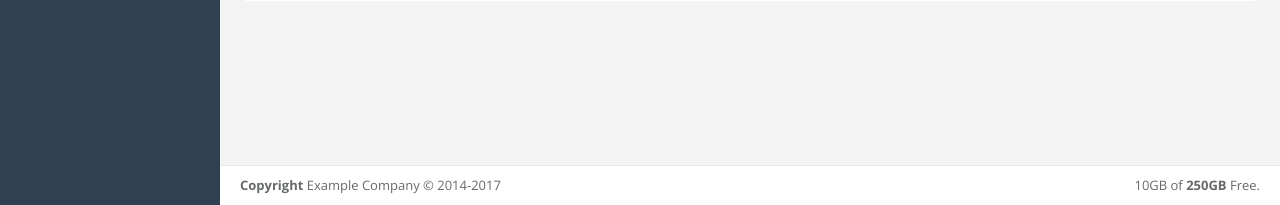
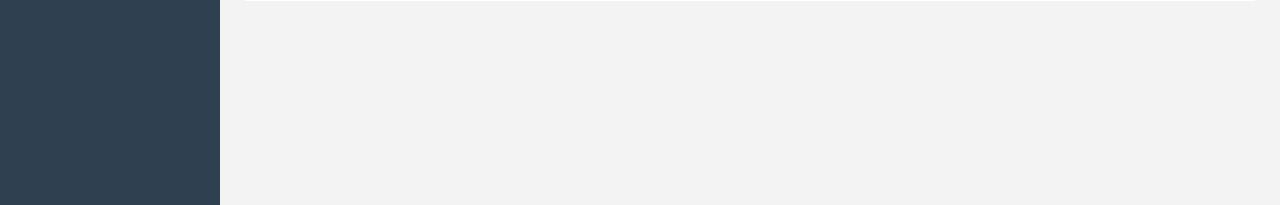
Before and after one commit to geektutor/isl, a PHP site: page /online/dashboard.php in a window 1280 px wide. Shown: the part 595-800 px from the top of the page. Run offline with PHP 8.4, Linux system fonts and the light colour scheme; a user stored in the database is signed in; data comes from the database, SQL or seed files in the repository.

Commit message:
Update dashboard.php

```diff
--- a/online/dashboard.php
+++ b/online/dashboard.php
@@ -4,9 +4,6 @@
 ?>
 <!DOCTYPE html>
 <html>
-
-
-<!-- Mirrored from webapplayers.com/inspinia_admin-v2.7.1/table_foo_table.html by HTTrack Website Copier/3.x [XR&CO'2014], Fri, 04 May 2018 06:05:37 GMT -->
 <head>
 
     <meta charset="utf-8">
@@ -154,14 +151,6 @@
                 </div>
             </div>
         </div>
-        <div class="footer">
-            <div class="pull-right">
-                10GB of <strong>250GB</strong> Free.
-            </div>
-            <div>
-                <strong>Copyright</strong> Example Company &copy; 2014-2017
-            </div>
-        </div>
 
         </div>
         </div>
@@ -194,6 +183,4 @@
 
 </body>
 
-
-<!-- Mirrored from webapplayers.com/inspinia_admin-v2.7.1/table_foo_table.html by HTTrack Website Copier/3.x [XR&CO'2014], Fri, 04 May 2018 06:05:37 GMT -->
 </html>
```
